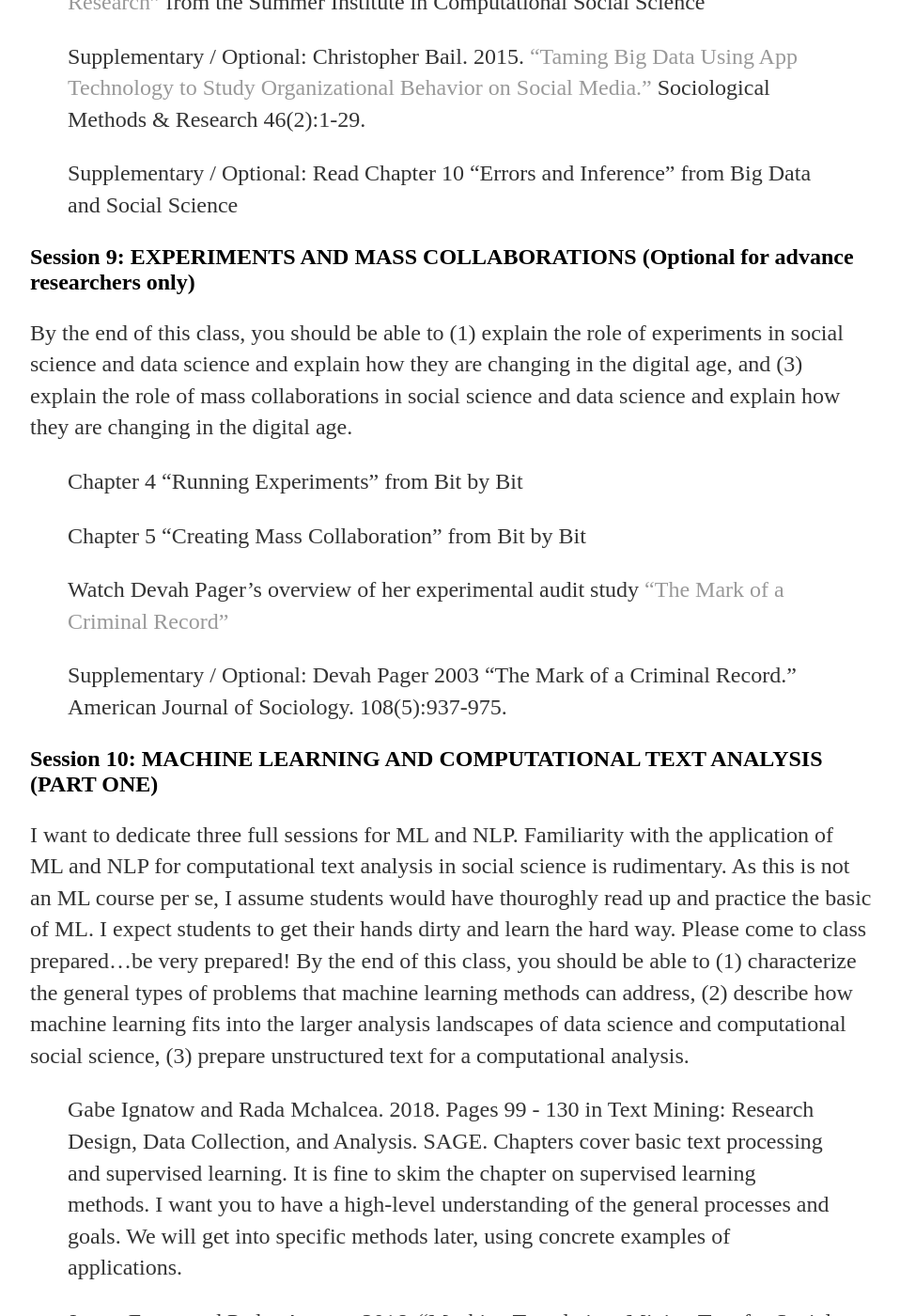
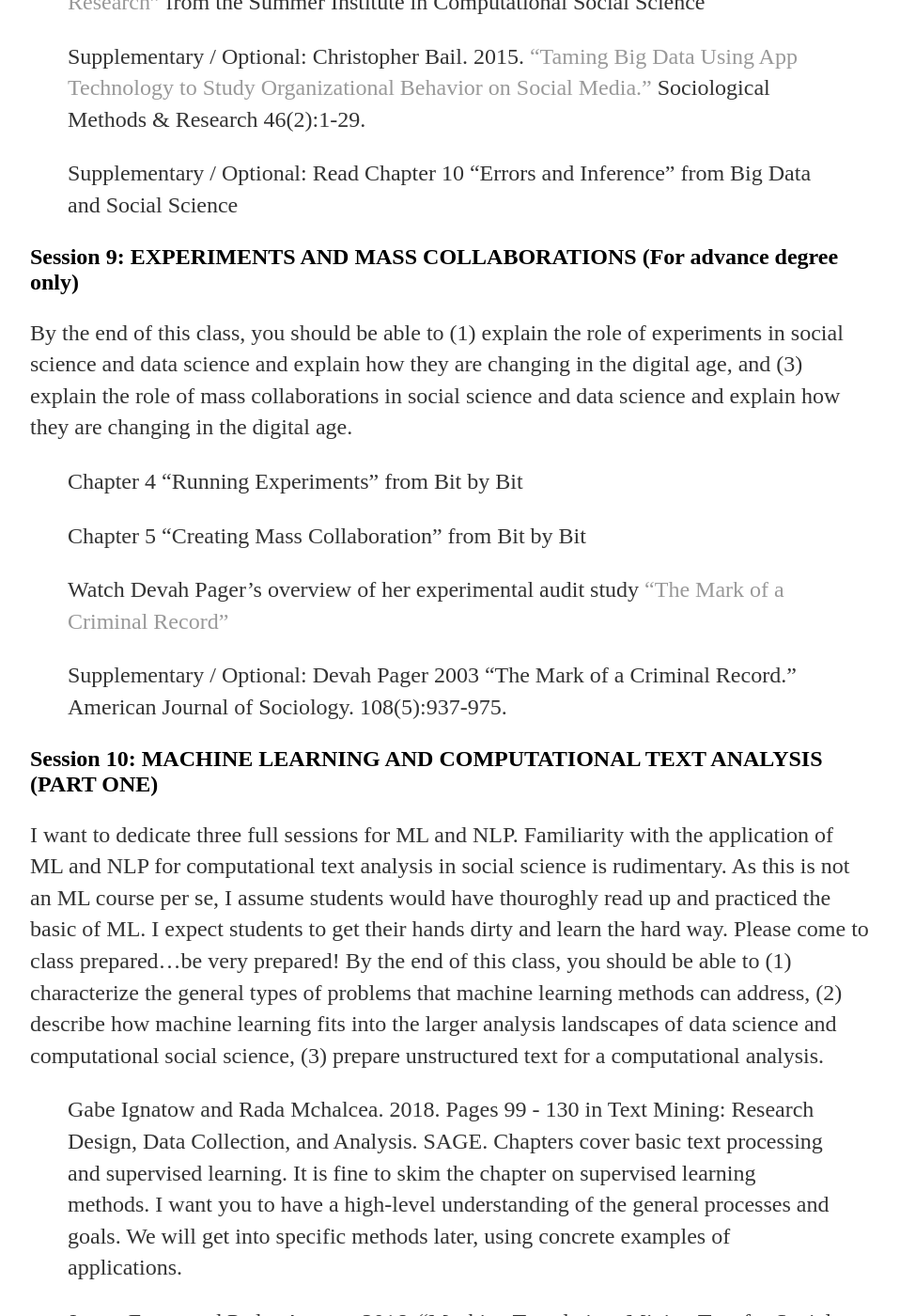
Before and after one commit to judekurn/judekurn.github.io, a Jekyll site: the page built from docs/teach/digital_data_social_science.md, in a window 1280 px wide and 1400 px high, scrolled down 6109 px. Shown: the whole window at 94% size, without its empty margins (160-1118 px from the left). Built offline with Jekyll 4.4.1, drawn with Linux system fonts in a browser that asks for light colours; our own code applies the rules of GitHub Pages for plain Markdown files; some of the changed text lies outside the part shown.

Commit message:
Update digital_data_social_science.md

```diff
--- a/docs/teach/digital_data_social_science.md
+++ b/docs/teach/digital_data_social_science.md
@@ -121,7 +121,7 @@
 >
 >Chapter 7 “Cleaning Your Dirty Data” from Web Scraping with Python
 
-## Session 8: ASKING QUESTIONS (Optional for advance researchers only)
+## Session 8: ASKING QUESTIONS (For advance degree only)
 By the end of this class, you should be able to (1) describe the role that survey methods and the ‘total survey error framework’ play in the digital age; (2) accurately describe historical changes in sampling strategies, and explain why Salganik thinks new approaches to non-probability sampling differ from earlier approaches; (3) describe innovations in how we ask questions; and (4) differentiate between “enriched asking” and “amplified asking.”
 
 >Chapter 3 “Asking Questions” from [Bit by Bit](http://www.bitbybitbook.com/en/preface/)
@@ -134,7 +134,7 @@
 >
 >Supplementary / Optional: Read Chapter 10 “Errors and Inference” from Big Data and Social Science
 
-## Session 9: EXPERIMENTS AND MASS COLLABORATIONS (Optional for advance researchers only)
+## Session 9: EXPERIMENTS AND MASS COLLABORATIONS (For advance degree only)
 By the end of this class, you should be able to (1) explain the role of experiments in social science and data science and explain how they are changing in the digital age, and (3) explain the role of mass collaborations in social science and data science and explain how they are changing in the digital age.
 
 >Chapter 4 “Running Experiments” from Bit by Bit
@@ -146,7 +146,7 @@
 >Supplementary / Optional: Devah Pager 2003 “The Mark of a Criminal Record.” American Journal of Sociology. 108(5):937-975.
 
 ## Session 10: MACHINE LEARNING AND COMPUTATIONAL TEXT ANALYSIS (PART ONE)
-I want to dedicate three full sessions for ML and NLP. Familiarity with the application of ML and NLP for computational text analysis in social science is rudimentary. As this is not an ML course per se, I assume students would have thouroghly read up and practice the basic of ML. I expect students to get their hands dirty and learn the hard way. Please come to class prepared...be very prepared! By the end of this class, you should be able to (1) characterize the general types of problems that machine learning methods can address, (2) describe how machine learning fits into the larger analysis landscapes of data science and computational social science, (3) prepare unstructured text for a computational analysis.
+I want to dedicate three full sessions for ML and NLP. Familiarity with the application of ML and NLP for computational text analysis in social science is rudimentary. As this is not an ML course per se, I assume students would have thouroghly read up and practiced the basic of ML. I expect students to get their hands dirty and learn the hard way. Please come to class prepared...be very prepared! By the end of this class, you should be able to (1) characterize the general types of problems that machine learning methods can address, (2) describe how machine learning fits into the larger analysis landscapes of data science and computational social science, (3) prepare unstructured text for a computational analysis.
 
 >Gabe Ignatow and Rada Mchalcea. 2018. Pages 99 - 130 in Text Mining: Research Design, Data Collection, and Analysis. SAGE. Chapters cover basic text processing and supervised learning. It is fine to skim the chapter on supervised learning methods. I want you to have a high-level understanding of the general processes and goals. We will get into specific methods later, using concrete examples of applications.
 
```
